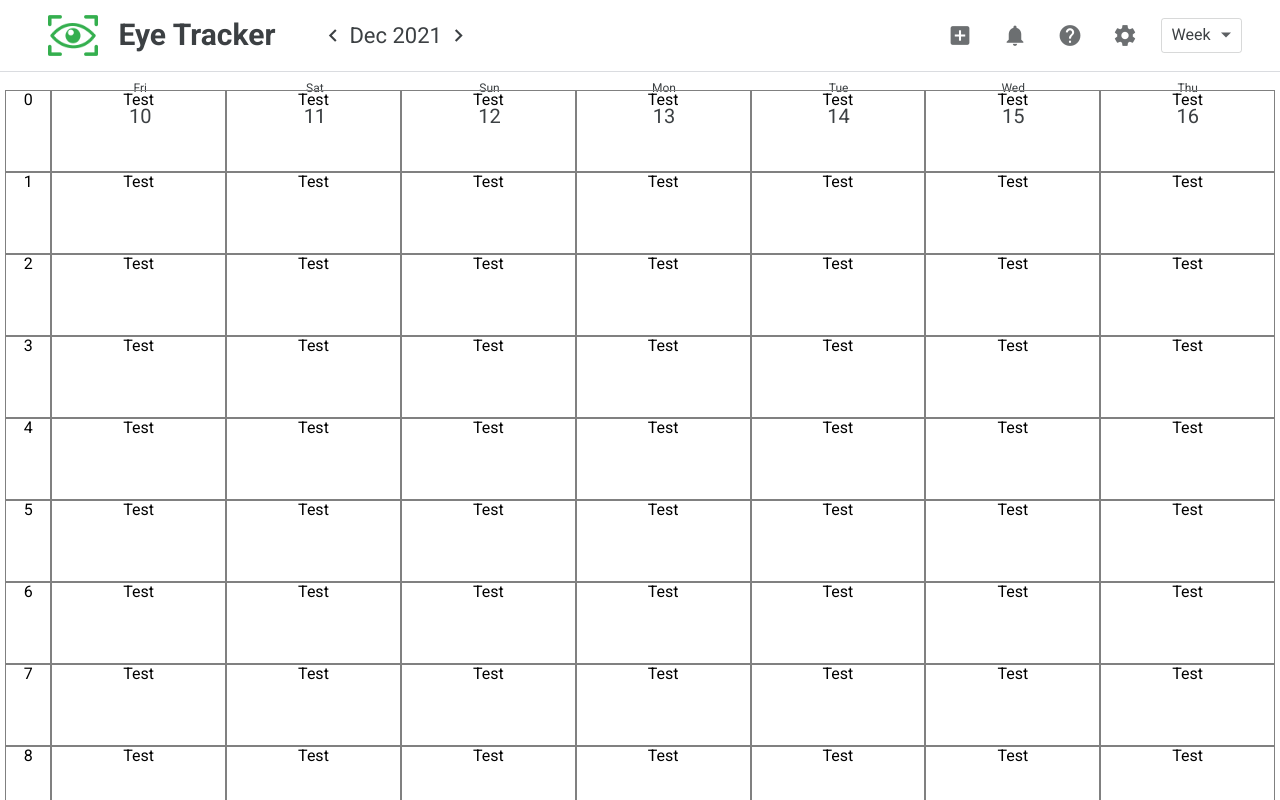
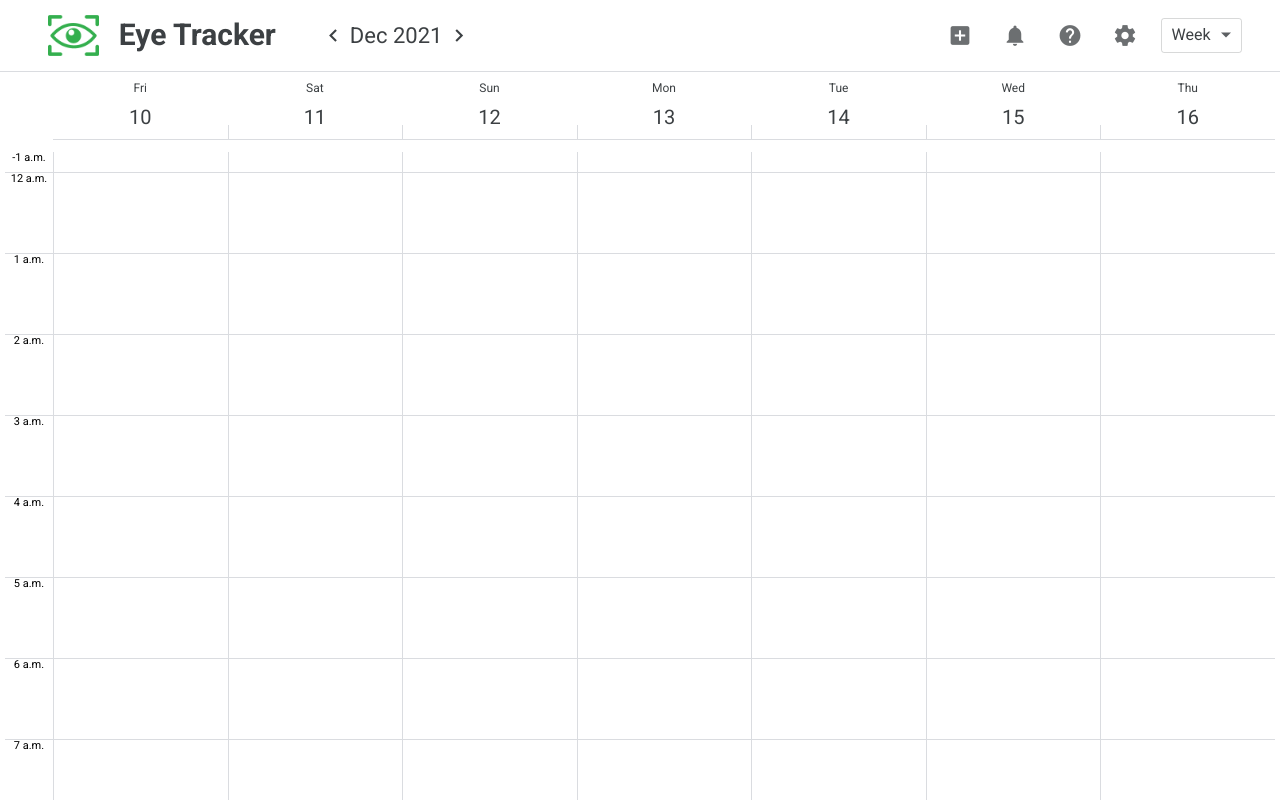
Before and after one commit to JosephRosenfeld/eye-tracker-front-end, a React (Create React App) app: page /week in a window 1280 px wide. Built offline with nearby package versions, Linux system fonts and the light colour scheme.

Commit message:
updates to MultiDay page

```diff
--- a/src/components/FullDay.css
+++ b/src/components/FullDay.css
@@ -4,5 +4,17 @@
 
 .full-day-hr {
   height: var(--multi-hr-height);
-  border: 1px solid grey;
+  border-top: 1px solid var(--header-border-color);
+  border-left: 1px solid var(--header-border-color);
 }
+
+.full-day-hr:first-child,
+.full-day-hr:last-child {
+  /*show 15mins of prev day as a sort of buffer*/
+  height: calc(var(--multi-hr-height) / 4);
+}
+
+.full-day-hr:first-child {
+  /*show 15mins of prev day as a sort of buffer*/
+  border-top: none;
+}
--- a/src/components/FullDay.js
+++ b/src/components/FullDay.js
@@ -1,15 +1,15 @@
 import "./FullDay.css";
 
 const FullDay = ({ year, month, day }) => {
-  const tempArr = new Array(24).fill(0);
+  const tempArr = new Array(26).fill(0);
   const timeArr = tempArr.map((el, i) => {
     return i;
   });
 
   return (
     <div className='full-day' dt={year}>
-      {timeArr.map((el) => (
-        <div className='full-day-hr'>Test</div>
+      {timeArr.map((el, i) => (
+        <div className='full-day-hr' key={i}></div>
       ))}
     </div>
   );
--- a/src/components/Header.css
+++ b/src/components/Header.css
@@ -11,7 +11,7 @@
   padding: 5px 3%;
   color: var(--text-color);
   background-color: rgb(255, 255, 255, 1);
-  border-bottom: 1px solid #dadce0;
+  border-bottom: 1px solid var(--header-border-color);
 
   user-select: none;
 }
@@ -29,7 +29,7 @@
 }
 
 .logo {
-  width: 50px;
+  height: 41px;
 }
 
 .site-title {
@@ -53,6 +53,7 @@
 /*Only added a container so that the tooltip can position off something*/
 .header-icon-container {
   position: relative;
+  cursor: pointer;
 }
 
 .header-icon {
@@ -135,15 +136,19 @@
 }
 
 .period-options {
+  /*Flex*/
   display: flex;
   flex-direction: column;
   align-items: stretch;
-  background-color: white;
+
+  /*Positioning*/
   position: absolute;
   width: 150%;
+  min-width: max-content;
   top: 140%;
   left: -25%;
   z-index: 101; /*make it show over the header*/
+  background-color: white;
   box-shadow: 0 2px 8px rgba(0, 0, 0, 0.3);
   border-radius: 3px;
 
--- a/src/components/TimeScale.css
+++ b/src/components/TimeScale.css
@@ -1,8 +1,20 @@
 .time-scale {
   width: var(--time-scale-width);
+  font-size: 11px;
 }
 
 .time-scale-hr {
   height: var(--multi-hr-height);
-  border: 1px solid grey;
+  border-bottom: 1px solid var(--header-border-color);
 }
+
+.time-scale-hr:first-child,
+.time-scale-hr:last-child {
+  /*show 15mins of prev day as a sort of buffer*/
+  height: calc(var(--multi-hr-height) / 4);
+}
+
+.time-scale-hr:first-child {
+  /*show 15mins of prev day as a sort of buffer*/
+  border-top: none;
+}
--- a/src/components/TimeScale.js
+++ b/src/components/TimeScale.js
@@ -5,12 +5,33 @@ const TimeScale = () => {
   const timeArr = tempArr.map((el, i) => {
     return i;
   });
+  //add buffers to arr
+  timeArr.unshift(-1);
+  timeArr.push(0);
 
   return (
     <div className='time-scale'>
-      {timeArr.map((el) => (
-        <div className='time-scale-hr' time={el}>
-          {el}
+      {timeArr.map((el, i) => (
+        <div
+          className='time-scale-hr'
+          time={
+            el >= 12
+              ? el == 12
+                ? `12 p.m.`
+                : `${el % 12} p.m.`
+              : el == 0
+              ? `12 a.m.`
+              : `${el % 12} a.m.`
+          }
+          key={i}
+        >
+          {el >= 12
+            ? el == 12
+              ? `12 p.m.`
+              : `${el % 12} p.m.`
+            : el == 0
+            ? `12 a.m.`
+            : `${el % 12} a.m.`}
         </div>
       ))}
     </div>
--- a/src/index.css
+++ b/src/index.css
@@ -1,7 +1,8 @@
 :root {
   --text-color: rgb(60, 64, 67);
-  --global-header-height: 70.625px;
-  --multi-header-height: 19.39px;
+  --global-header-height: 71.96px;
+  --header-border-color: #dadce0;
+  --multi-header-height: 80px;
   --multi-hr-height: 5rem;
   --time-scale-width: 3rem;
 }
--- a/src/screens/MultiDay.css
+++ b/src/screens/MultiDay.css
@@ -15,11 +15,7 @@
 }
 
 .multi-days {
+  flex-grow: 1; /*grow to fit extra space*/
+
   display: flex;
-  width: 100%;
 }
-
-.child-big {
-  background-color: blue;
-  height: 5000px;
-}
--- a/src/screens/MultiDay.js
+++ b/src/screens/MultiDay.js
@@ -24,6 +24,7 @@ const MultiDay = ({ newViewDt = null }) => {
   //Calculate lookback
   const lookBack = page == "/week" ? 7 : page == "/3day" ? 3 : 3;
 
+  //Creating dtArr
   const dtArr = new Array(lookBack);
   let pointerDt = new Date(year, month, day - lookBack + 1);
   for (let i = 0; i < dtArr.length; i++) {
@@ -35,10 +36,8 @@ const MultiDay = ({ newViewDt = null }) => {
     pointerDt.setDate(pointerDt.getDate() + 1);
   }
 
-  //creating array of days
   return (
     <main className='multi-day-container'>
-      {/*Some thing for the timeline on the left side*/}
       <MultiHeader dtArr={dtArr} />
       <div className='multi-day-and-time'>
         <TimeScale />
--- a/src/screens/Yearly.js
+++ b/src/screens/Yearly.js
@@ -1,5 +1,8 @@
 import "./Yearly.css";
 
+/*--- Hook Imports ---*/
+
+/*--- Component Imports ---*/
 import Month from "../components/Month";
 
 const Yearly = () => {
```
Also changed, not shown: notes.txt.
